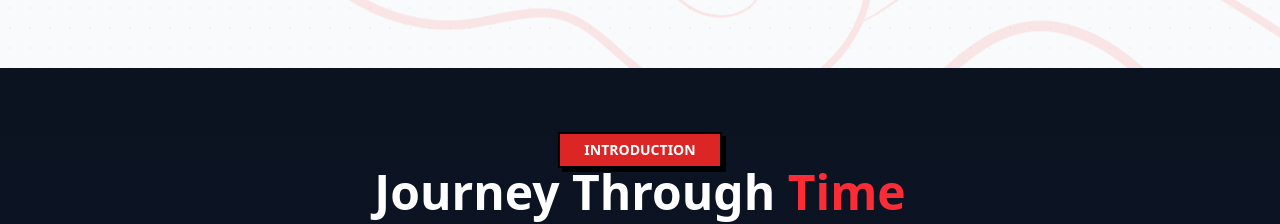
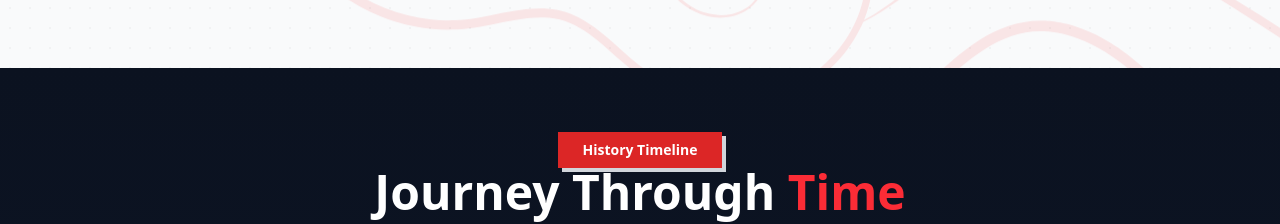
Before and after one commit to dimas292/nusantara, a Next.js app: page / in a window 1280 px wide. Shown: the part 1660-1884 px from the top of the page. Built offline with nearby package versions, Linux system fonts and the light colour scheme.

Commit message:
Update button text and add white variant for improved styling

```diff
--- a/app/atoms/molecules/timeline-header.tsx
+++ b/app/atoms/molecules/timeline-header.tsx
@@ -5,9 +5,10 @@ export function TimelineHeader() {
         <div className="mx-auto mb-12 max-w-3xl text-center px-4">
             <Button
                 size="sm"
-                className="bg-main text-white font-bold border-2 border-black shadow-shadow px-6"
+                className="bg-main text-white font-bold  border-black  px-6"
+                variant={"white"}
             >
-                INTRODUCTION
+                History Timeline
             </Button>
 
             <h1 className="text-4xl md:text-5xl font-heading font-bold text-white">
--- a/components/ui/button.tsx
+++ b/components/ui/button.tsx
@@ -19,6 +19,8 @@ const buttonVariants = cva(
           "text-main-foreground bg-main border-2 border-border hover:translate-x-reverseBoxShadowX hover:translate-y-reverseBoxShadowY hover:shadow-shadow",
         red:
           "text-white bg-black border-2 border-black shadow-[4px_4px_0px_0px_#ef4444] hover:translate-x-1 hover:translate-y-1 hover:shadow-none",
+        white:
+          "text-black bg-white  shadow-[4px_4px_0px_0px_#d1d5db] hover:translate-x-boxShadowX hover:translate-y-boxShadowY hover:shadow-none",
       },
       size: {
         default: "h-10 px-4 py-2",
```
